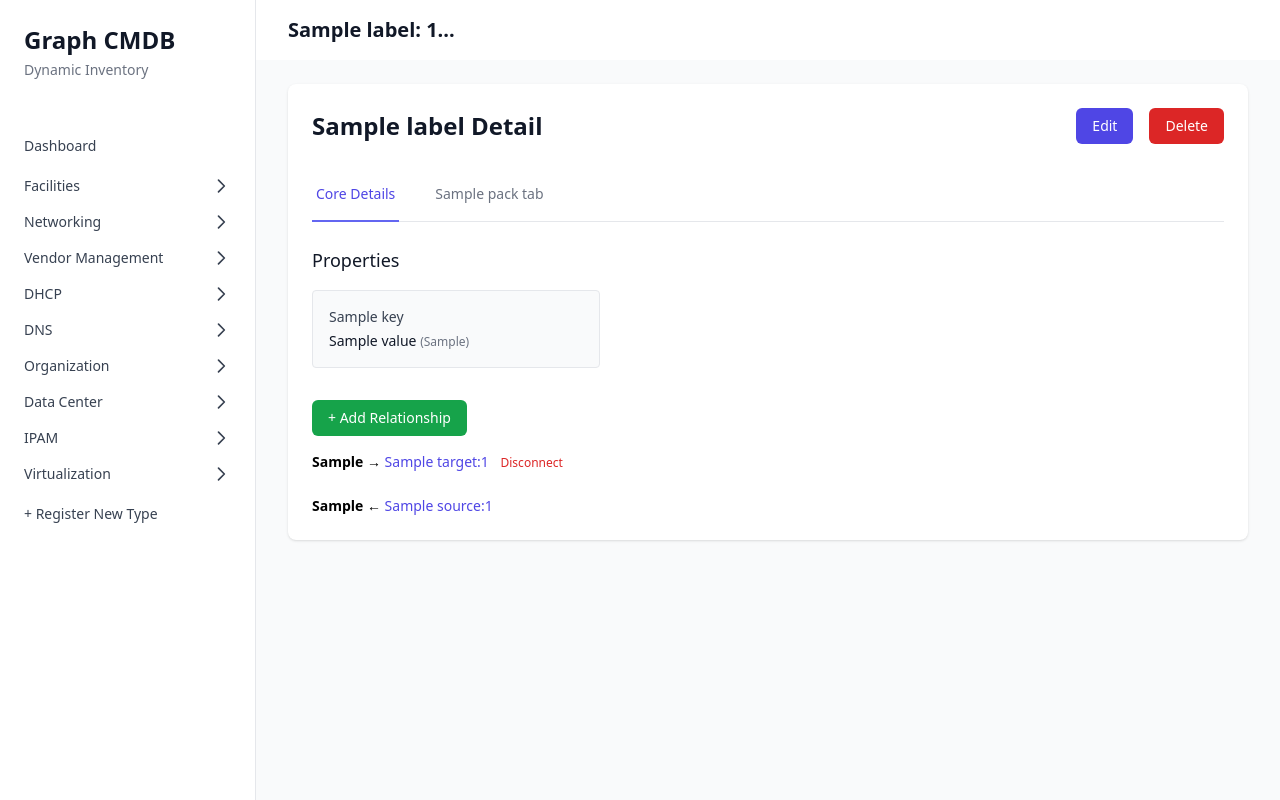
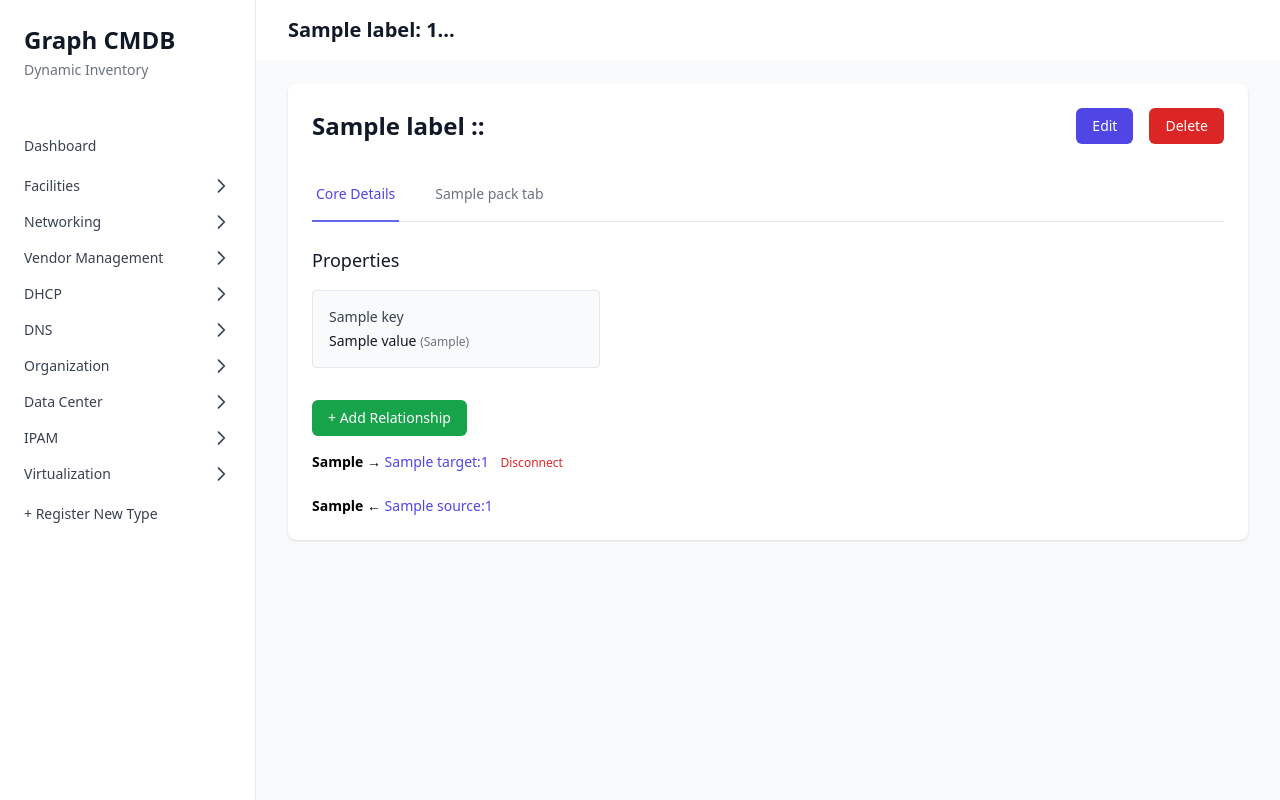
Before and after one commit to erichester76/GraphCMDB, a Django app: template cmdb/templates/cmdb/node_detail.html in a window 1280 px wide. Run offline with Django 5.2, Linux system fonts and the light colour scheme; the template is opened without the code that fills it: most values are stand-ins (such as "Sample title", 1, 10 or a date in 2020); style sheets or scripts are compiled from the project's sources.

Commit message:
fixed header

```diff
--- a/cmdb/templates/cmdb/node_detail.html
+++ b/cmdb/templates/cmdb/node_detail.html
@@ -8,7 +8,13 @@
 <div class="bg-white shadow rounded-lg p-6" id="main-content">
     <!-- Node Header with Actions -->
     <div class="flex justify-between items-center mb-6">
-        <h1 class="text-2xl font-bold text-gray-900">{{ label }} Detail</h1>
+        <h1 class="text-2xl font-bold text-gray-900">{{ label }} ::
+        {% for prop in properties_list %}
+        {% if prop.key == 'name' %}
+            {{ prop.value }}
+        {% endif %}
+        {% endfor %}
+        </h1>
         <div class="flex gap-4">
                 <button
                     hx-get="{% url 'cmdb:node_edit' label node.element_id %}"
--- a/feature_packs/data_center_pack/templates/room_racks_tab.html
+++ b/feature_packs/data_center_pack/templates/room_racks_tab.html
@@ -20,7 +20,7 @@
                                         </a>
                                     </div>
                                     <div class="text-sm text-gray-600 mt-2">
-                                        {{ rack.height }} U
+                                        {{ rack.height }}U
                                     </div>
                                 </div>
                             {% endfor %}
```
